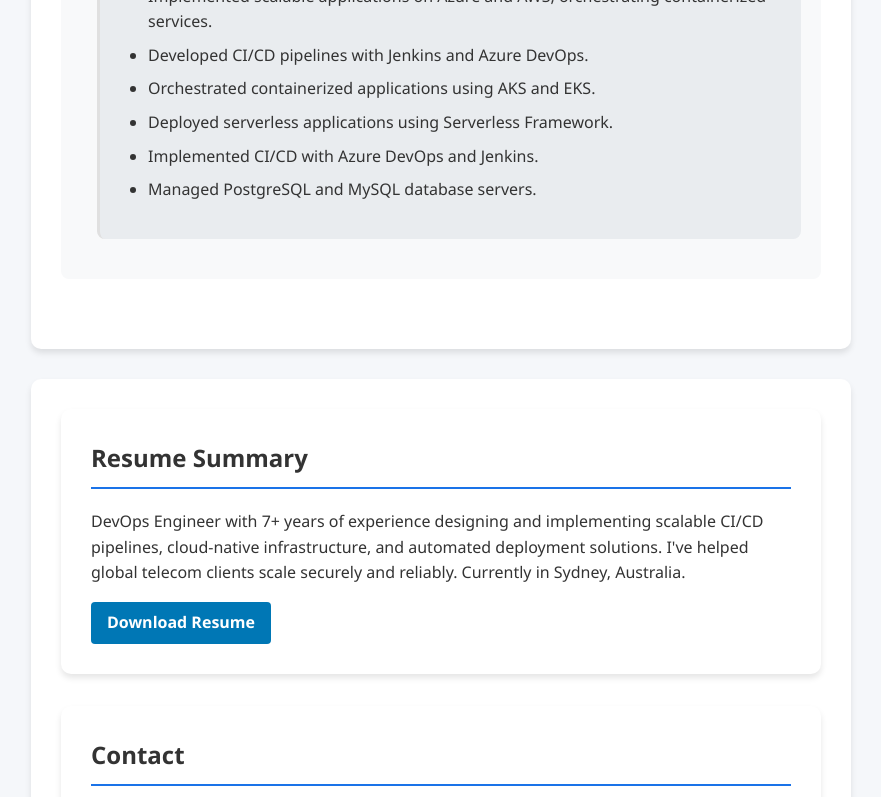
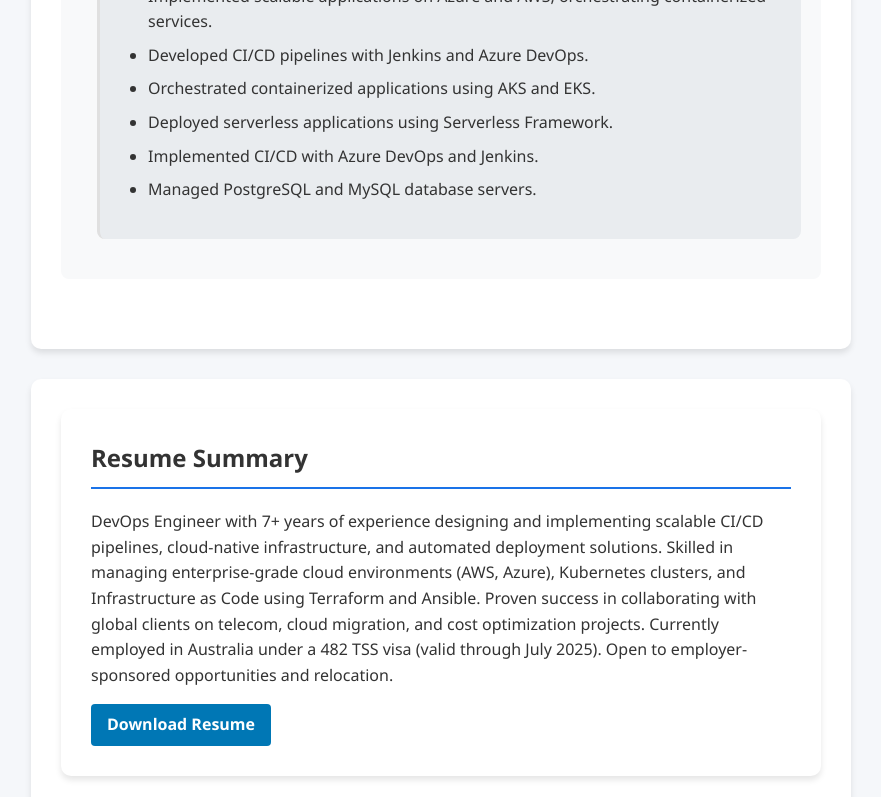
Before and after one commit to joesajigeorge/cloud_resume_challenge, a React (Vite) app: page / in a window 1280 px wide. Shown: the part 4681-5478 px from the top of the page, without its empty margins (349-1230 px from the left). Built offline with nearby package versions, Linux system fonts and the light colour scheme.

Commit message:
Resume summary updated

```diff
--- a/src/components/Contact.jsx
+++ b/src/components/Contact.jsx
@@ -7,7 +7,7 @@ export default function Contact() {
       <section id="resumesummary" className="card card-margin">
         <h2>Resume Summary</h2>
         <p>
-          DevOps Engineer with 7+ years of experience designing and implementing scalable CI/CD pipelines, cloud-native infrastructure, and automated deployment solutions. I've helped global telecom clients scale securely and reliably. Currently in Sydney, Australia.
+          DevOps Engineer with 7+ years of experience designing and implementing scalable CI/CD pipelines, cloud-native infrastructure, and automated deployment solutions. Skilled in managing enterprise-grade cloud environments (AWS, Azure), Kubernetes clusters, and Infrastructure as Code using Terraform and Ansible. Proven success in collaborating with global clients on telecom, cloud migration, and cost optimization projects. Currently employed in Australia under a 482 TSS visa (valid through July 2025). Open to employer-sponsored opportunities and relocation.
         </p>
         <a href="/Resume_Joe_Saji_George.pdf" download className="resume-btn">Download Resume</a>
       </section>
```
